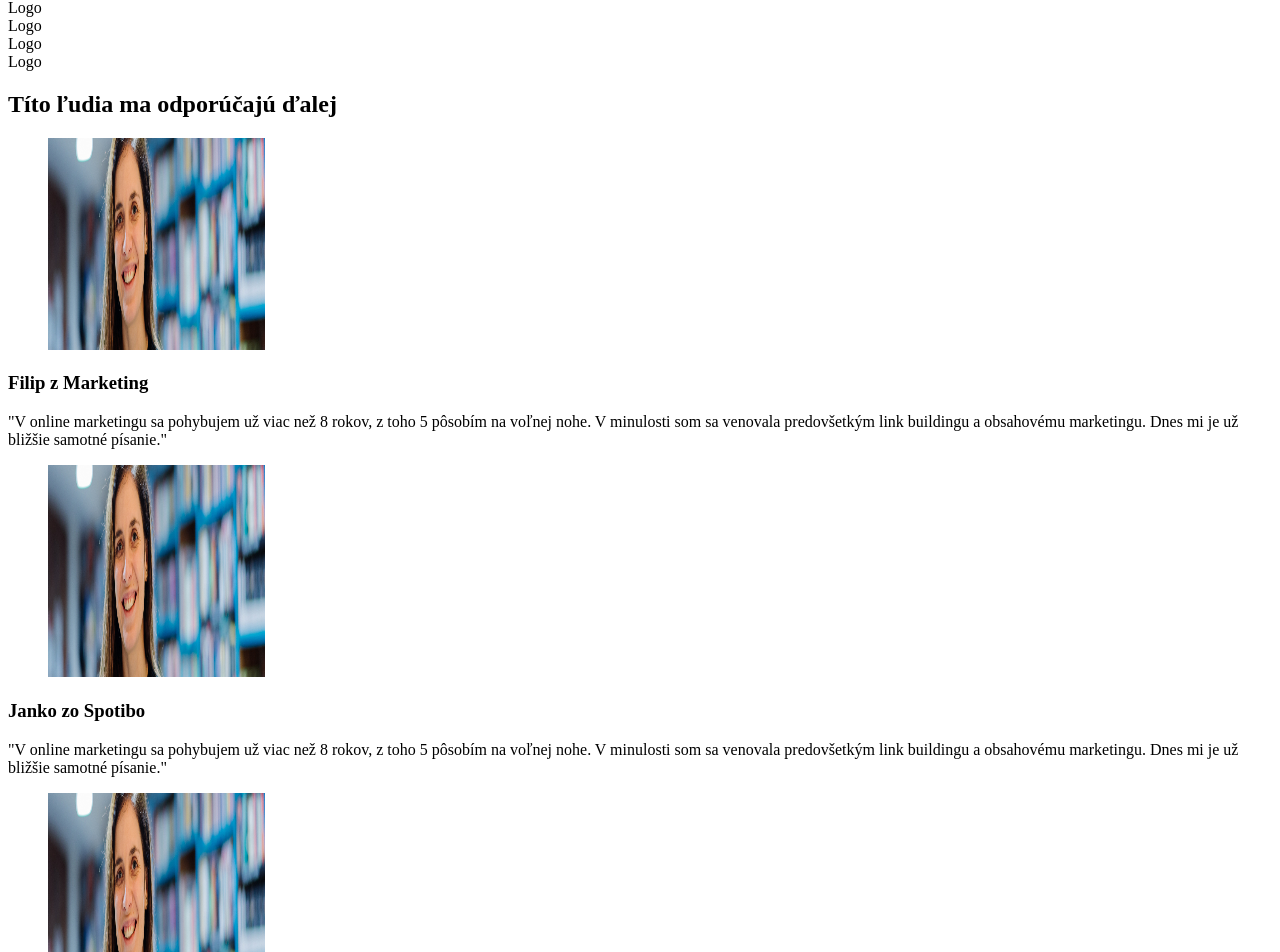
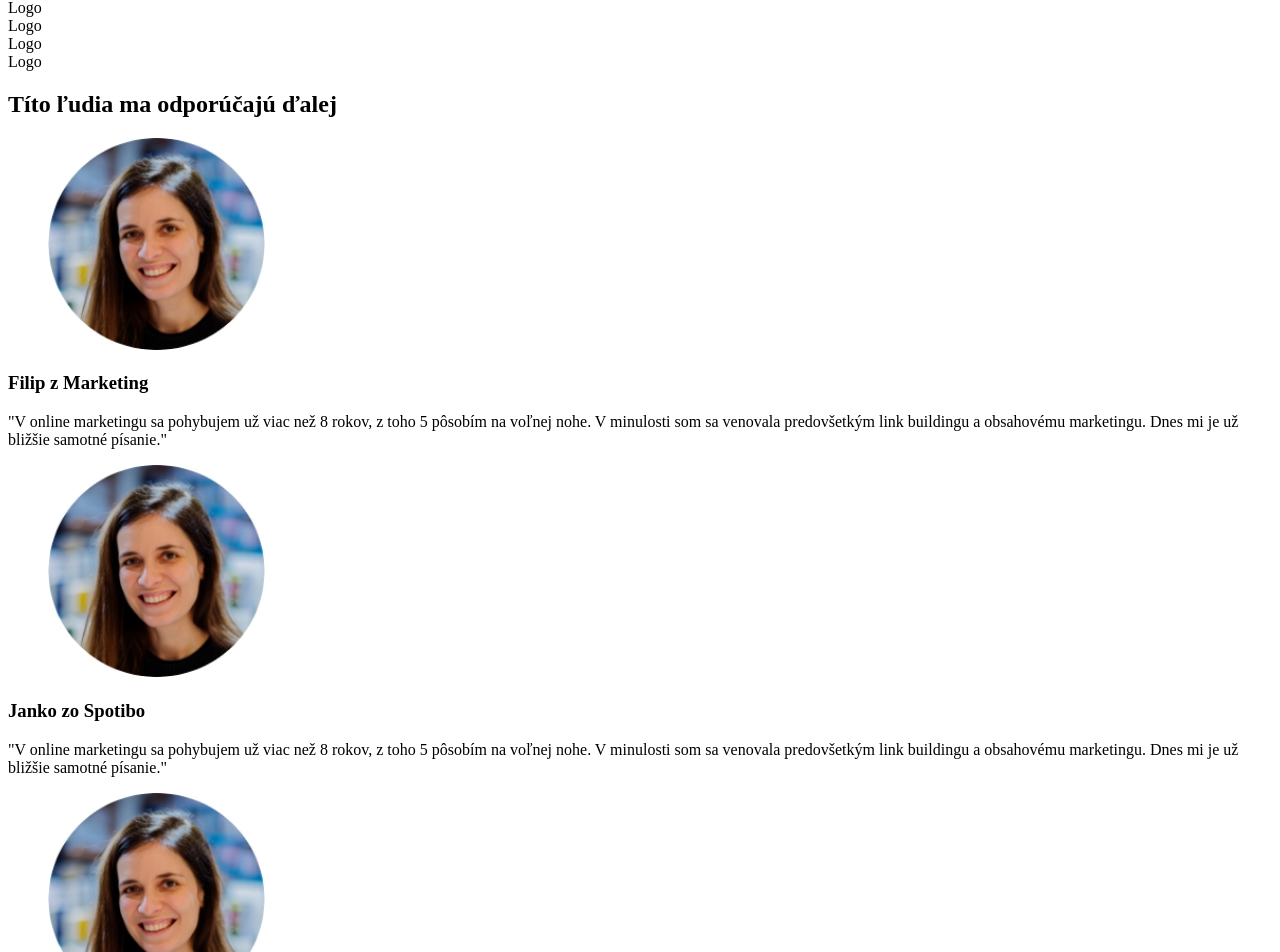
Before and after one commit to OndrejTuma/gk, a Next.js app: page / in a window 1280 px wide. Shown: the part 1500-2452 px from the top of the page. Built offline with nearby package versions, Linux system fonts and the light colour scheme.

Commit message:
reference placeholder image, added key in MyClients

```diff
--- a/src/components/custom/Reference.jsx
+++ b/src/components/custom/Reference.jsx
@@ -8,6 +8,7 @@ export default function Reference({ imgUrl, name, description }) {
     <div>
       <figure className={'relative inline-block p-2'}>
         <div className={'absolute w-full h-full left-0 top-0 z-10 bg-frameYellow bg-contain bg-no-repeat bg-center'}/>
+        <div className={'rounded-full bg-secondary'}>
           <Image
             src={imgUrl}
             alt={name}
@@ -15,6 +16,7 @@ export default function Reference({ imgUrl, name, description }) {
             height={212}
             className={'rounded-full'}
           />
+        </div>
       </figure>
       <Heading className={'bg-secondary px-10 py-1 mb-6 -mt-8 relative z-10'} level={3}>{name}</Heading>
       <p className={'mx-5'}>
--- a/src/components/section/MyClients.jsx
+++ b/src/components/section/MyClients.jsx
@@ -11,8 +11,8 @@ export default function MyClients() {
       <Container className={'text-center'}>
         <Heading className={'mb-12 lg:mx-16'} ribbon={<Ribbon isWhite/>}>S textami som pomáhala aj týmto klientom</Heading>
         <div className="grid gap-10 mb-5 lg:grid-cols-4 lg:gap-x-20">
-          {Array(8).fill(0).map(i => (
-            <div className={'uppercase text-3xl'}>Logo</div>
+          {Array(8).fill(0).map((_, i) => (
+            <div key={i} className={'uppercase text-3xl'}>Logo</div>
           ))}
         </div>
       </Container>
--- a/src/components/section/MyReferences.jsx
+++ b/src/components/section/MyReferences.jsx
@@ -12,17 +12,17 @@ export default function MyReferences() {
         <Heading className={'mb-4'}>Títo ľudia ma odporúčajú ďalej</Heading>
         <div className="grid gap-4 lg:grid-cols-3 lg:gap-x-20">
           <Reference
-            imgUrl={'/img/cover.jpg'}
+            imgUrl={'/img/placeholders/reference.jpg'}
             name={'Filip z Marketing'}
             description={'V online marketingu sa pohybujem už viac než 8 rokov, z toho 5 pôsobím na voľnej nohe. V minulosti som sa venovala predovšetkým link buildingu a obsahovému marketingu. Dnes mi je už bližšie samotné písanie.'}
           />
           <Reference
-            imgUrl={'/img/cover.jpg'}
+            imgUrl={'/img/placeholders/reference.jpg'}
             name={'Janko zo Spotibo'}
             description={'V online marketingu sa pohybujem už viac než 8 rokov, z toho 5 pôsobím na voľnej nohe. V minulosti som sa venovala predovšetkým link buildingu a obsahovému marketingu. Dnes mi je už bližšie samotné písanie.'}
           />
           <Reference
-            imgUrl={'/img/cover.jpg'}
+            imgUrl={'/img/placeholders/reference.jpg'}
             name={'Nomádka Iwka'}
             description={'V online marketingu sa pohybujem už viac než 8 rokov, z toho 5 pôsobím na voľnej nohe. V minulosti som sa venovala predovšetkým link buildingu a obsahovému marketingu. Dnes mi je už bližšie samotné písanie.'}
           />
```
Also changed, not shown: public/img/placeholders/reference.jpg (added). Lines whose indentation alone changed are shown as unchanged.
